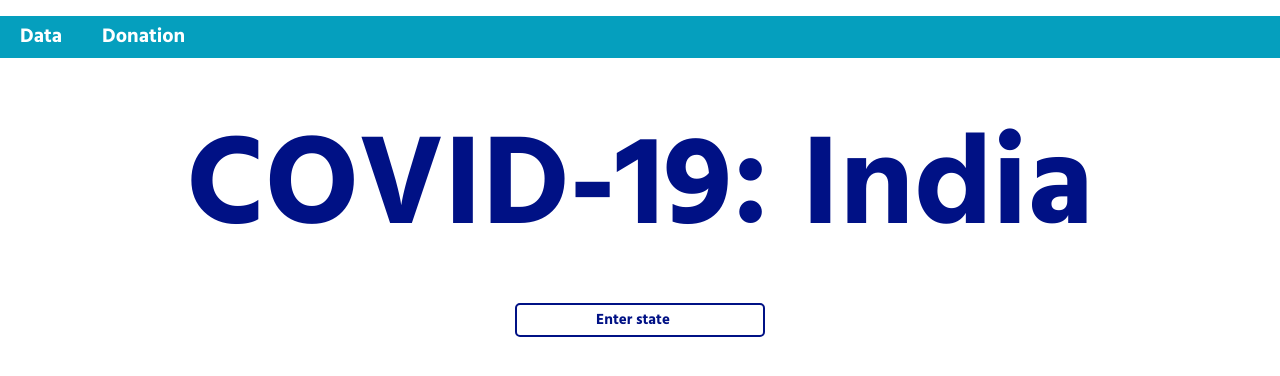
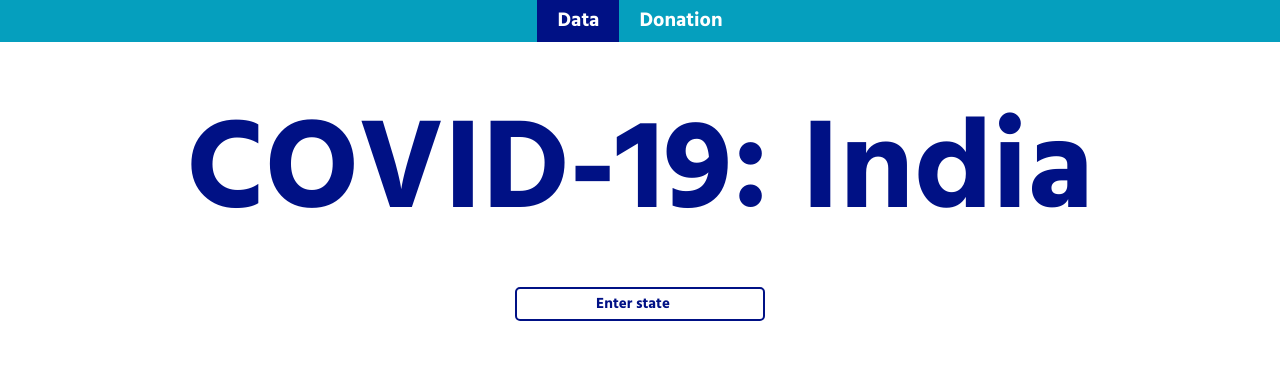
Before and after one commit to 0xDebabrata/indcovid, a React (Create React App) app: page / in a window 1280 px wide. Shown: the top 376 px of the page. Built offline with nearby package versions, Linux system fonts and the light colour scheme; no server answers.

Commit message:
navbar design changes

```diff
--- a/src/components/Navbar.css
+++ b/src/components/Navbar.css
@@ -1,12 +1,18 @@
 .nav {
   list-style-type: none;
+  margin-top: 0;
   margin-bottom: 10px;
   padding: 0;
   background-color: #059FBE;
+  text-align: center;
+  font-weight: 200;
+  display: flex;
+  justify-content: center;
+  align-items: center;
 }
 
 .nav li {
-  display: inline-block;
+  display: block;
   text-align: center;
   padding: 5px 20px;
   font-family: 'Hind';
@@ -19,6 +25,6 @@
   background-color: #001185;
 }
 
-.activenav {
+.active {
   background-color: #001185;
 }
```
